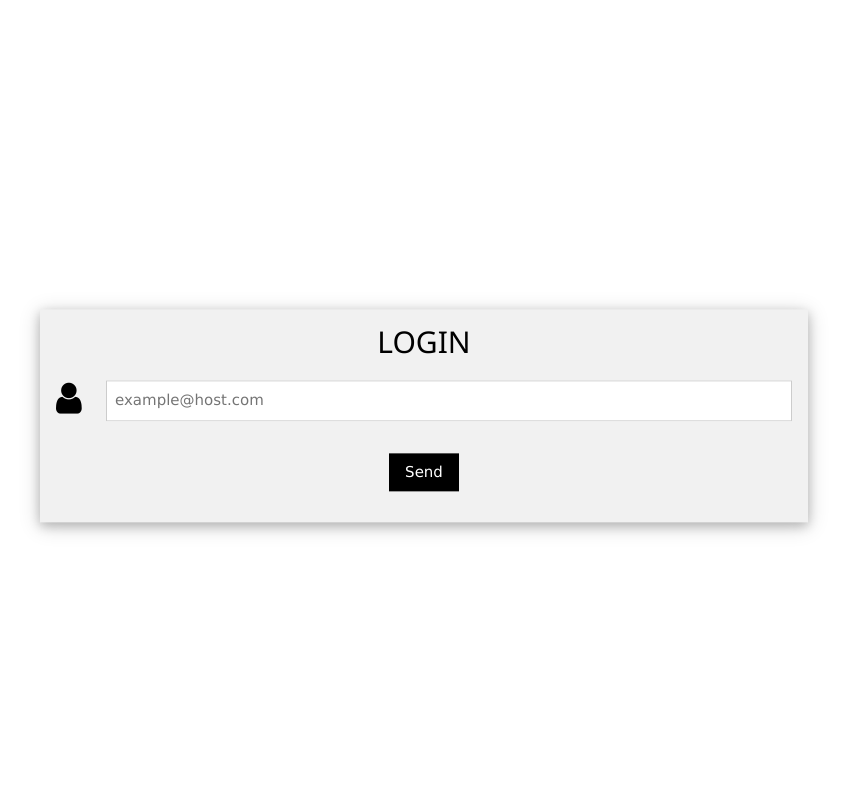
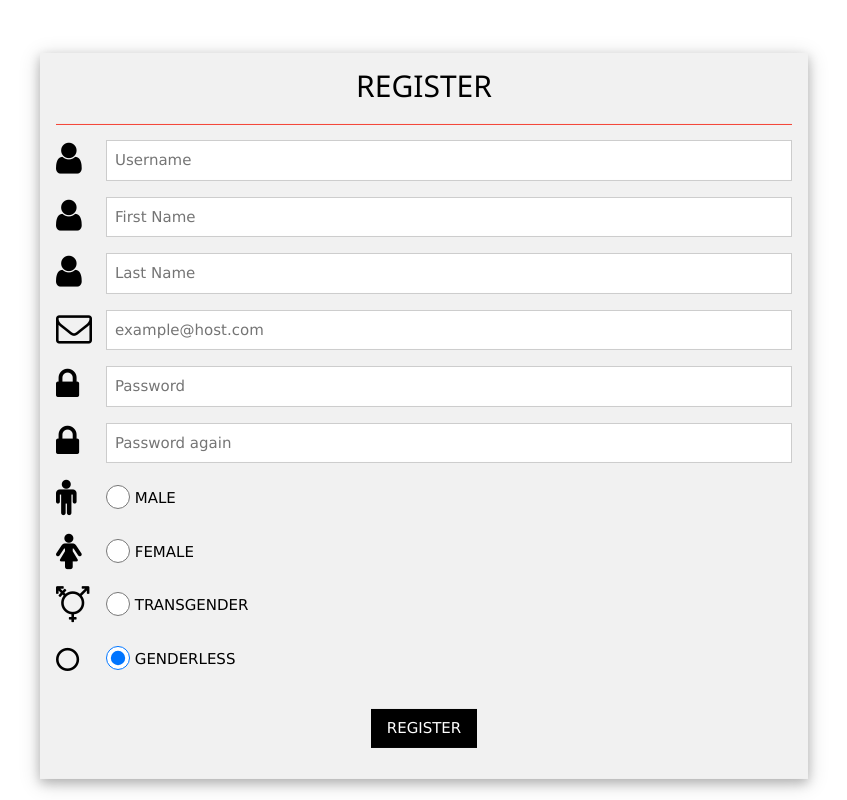
Before and after one commit to MarcelleBond/Matcher, a PHP site: page /camagru/ in a window 1280 px wide. Shown: the whole page, without its empty margins (232-1079 px from the left). Run offline with PHP 8.4, Linux system fonts and the light colour scheme.

Commit message:
good work

```diff
--- a/classes/validate.class.php
+++ b/classes/validate.class.php
@@ -52,7 +52,7 @@
 							break;
 							case 'valid_email' :
 							if(!preg_match("^[_a-z0-9-]+(\.[_a-z0-9-]+)*@[a-z0-9-]+(\.[a-z0-9-]+)*(\.[a-z]{2,3})$^", $value)){
-								$this->addError("The email you have entered is invalid, please try again.");
+								$this->addError("{$value} is a invalid email");
 							}
 							break;
 						}
--- a/config/database.php
+++ b/config/database.php
@@ -2,6 +2,6 @@
 
 $DB_DNS= "localhost";
 $DB_USER = "root";
-$DB_PASSWORD = "123456";
+$DB_PASSWORD = "";
 
 ?>
--- a/includes/UI/loggedout.php
+++ b/includes/UI/loggedout.php
@@ -4,6 +4,7 @@
 <form id="register" class="w3-container w3-card-4 w3-display-middle w3-light-grey w3-text-black w3-margin" style="width:60%">
 	<h2 class="w3-center">REGISTER</h2>
 
+	<div id="errordiv" class="w3-panel w3-red w3-center"></div>
 	<div class="w3-row w3-section">
 		<div class="w3-col" style="width:50px"><i class="w3-xxlarge fa fa-user"></i></div>
 		<div class="w3-rest">
@@ -51,17 +52,31 @@
 	<div class="w3-row w3-section">
 		<div class="w3-col" style="width:50px"><i class="w3-xxlarge fa fa-male"></i></div>
 		<div class="w3-rest">
-			<input class="w3-radio" type="radio" name="gender" value="male">
+			<input id="male" class="w3-radio" type="radio" name="gender" value="male"> MALE
 		</div>
 	</div>
 	<div class="w3-row w3-section">
 		<div class="w3-col" style="width:50px"><i class="w3-xxlarge fa fa-female"></i></div>
 		<div class="w3-rest">
-			<input class="w3-radio" type="radio" name="gender" value="female">
+			<input id="female" class="w3-radio" type="radio" name="gender" value="female"> FEMALE
+		</div>
+	</div>
+
+	<div class="w3-row w3-section">
+		<div class="w3-col" style="width:50px"><i class="w3-xxlarge fa fa-transgender-alt"></i></div>
+		<div class="w3-rest">
+			<input id="transgender" class="w3-radio" type="radio" name="gender" value="transgender"> TRANSGENDER
+		</div>
+	</div>
+
+	<div class="w3-row w3-section">
+		<div class="w3-col" style="width:50px"><i class="w3-xxlarge fa fa-genderless"></i></div>
+		<div class="w3-rest">
+			<input id="genderless" class="w3-radio" type="radio" name="gender" value="genderless" checked> GENDERLESS
 		</div>
 	</div>
 	<p class="w3-center">
-		<button class="w3-button w3-section w3-black w3-ripple"> REGISTER </button>
+		<button id="RegButton" class="w3-button w3-section w3-black w3-ripple"> REGISTER </button>
 	</p>
 </form>
 
@@ -87,10 +102,10 @@
 	</div>
 
 	<p class="w3-center">
-		<button class="w3-button  w3-black w3-ripple"> LOGIN </button>
+		<button id="LoginButton" class="w3-button  w3-black w3-ripple"> LOGIN </button>
 	</p>
 	<p class="w3-center">
-		<button class="w3-button w3-black w3-ripple"> Forgot password </button>
+		<button id="ForgotButton" class="w3-button w3-black w3-ripple"> Forgot password </button>
 	</p>
 </form>
 
@@ -98,7 +113,7 @@
 
 
 <form id="forgot_password" class="w3-container w3-card-4 w3-display-middle w3-light-grey w3-text-black w3-margin" style="width:60%">
-	<h2 class="w3-center">LOGIN</h2>
+	<h2 class="w3-center">FORGOT PASSWORD</h2>
 
 	<div class="w3-row w3-section">
 		<div class="w3-col" style="width:50px"><i class="w3-xxlarge fa fa-user"></i></div>
@@ -108,6 +123,6 @@
 	</div>
 
 	<p class="w3-center">
-		<button class="w3-button w3-section w3-black w3-ripple"> Send </button>
+		<button id="SendButton" class="w3-button w3-section w3-black w3-ripple"> Send </button>
 	</p>
 </form>
--- a/index.php
+++ b/index.php
@@ -15,8 +15,10 @@
 	<script src="https://code.jquery.com/jquery-3.3.1.js" integrity="sha256-2Kok7MbOyxpgUVvAk/HJ2jigOSYS2auK4Pfzbm7uH60="
         crossorigin="anonymous"></script>
 	<script src="js/UI.js"></script>
+	<script src="js/login_reg.js"></script>
 	<!-- <script src="js/chat.js"></script> -->
 </head>
 <body>
+
 </body>
 </html>
--- a/js/UI.js
+++ b/js/UI.js
@@ -1,3 +1,23 @@
 $(document).ready(function () {
-	$('body').load("includes/UI/loggedout.php #forgot_password");
+	$('body').load("includes/UI/loggedout.php #register", function(e){
+		$('form').submit(function () {
+			value = $('form').serialize();
+			$.post('register.php?action=regester&' + value, function (response) {
+				if (response == 1)
+				{
+					$('body').load("includes/UI/loggedout.php #login", function(){
+						$('h2').after('<div class="w3-panel w3-green w3-center"><h3>Success!</h3><p>Please check your email to activate account </p></div> ');
+					})
+				}
+				else
+				{
+					$('#errordiv').html('<h3>ERROR!</h3><p id="error"></p>')
+					$('#error').html(response);
+				}
+			})
+			return false;
+
+		});
+	});
+
 });
--- a/functions/login.php
+++ b/login.php
@@ -1,5 +1,5 @@
 <?php
-require_once '../core/init.php';
+require_once 'core/init.php';
 
 $usercheck = new user();
 $db = DB::getInstance();
--- a/functions/logout.php
+++ b/logout.php
@@ -1,5 +1,5 @@
 <?php
-require_once '../core/init.php';
+require_once 'core/init.php';
 
 $user = new user();
 if (!$user->isloggedin()) {
--- a/functions/message.php
+++ b/message.php
@@ -1,5 +1,5 @@
 <?php
-require_once '../core/init.php';
+require_once 'core/init.php';
 
 $db = DB::getInstance();
 
```
Also changed, not shown: classes/input.class.php (+8 -0 lines), register.php (renamed from functions/register.php, +15 -11 lines).
